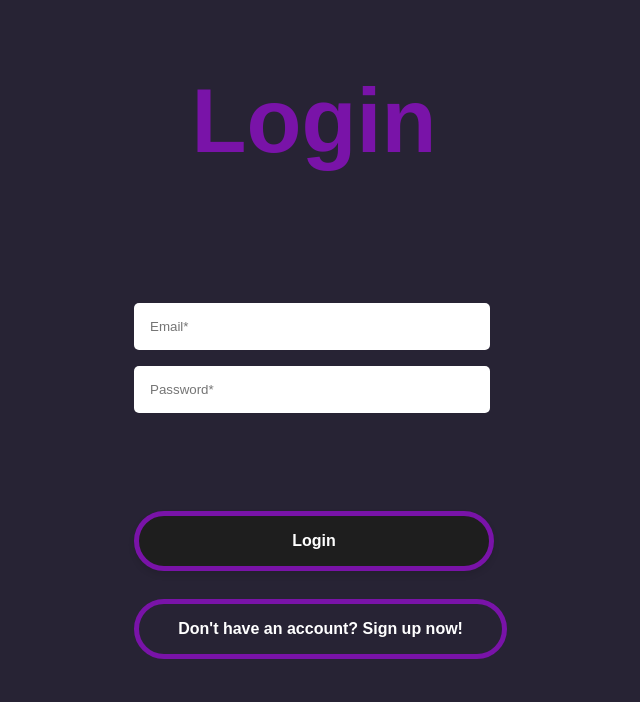
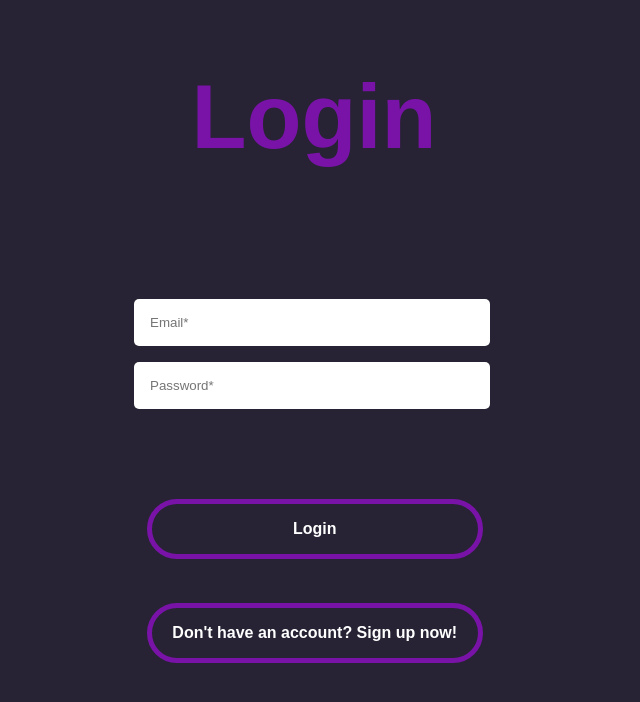
Before and after one commit to Arnold45202/DareShare, a React (Vite) app in the folder frontend/: page /login in a window 1280 px wide. Shown: the top 702 px of the page, without its empty margins (326-966 px from the left). Built offline with nearby package versions, Linux system fonts and the light colour scheme.

Commit message:
fixed login

```diff
--- a/frontend/src/pages/login.jsx
+++ b/frontend/src/pages/login.jsx
@@ -1,4 +1,4 @@
-import React, { useState } from 'react';
+import {React, useState } from 'react';
 import '../styleSheets/login.css';
 import { Link, useNavigate } from 'react-router-dom';
 import { useEffect } from 'react';
@@ -40,7 +40,7 @@ function Login() {
           />
         </div>
         <div className="button-group">
-          <button type="submit" className="login-btn">Login</button>
+          <Link to="/home" className="account-btn">Login</Link>
           <Link to="/register" className="account-btn">Don't have an account? Sign up now!</Link>
         </div>
       </form>
--- a/frontend/src/styleSheets/login.css
+++ b/frontend/src/styleSheets/login.css
@@ -53,7 +53,7 @@
   font-size: 1rem;
   color: white;
   background-color: #1e1e1e;
-	border: 5px solid rgb(121, 19, 168);
+	border: 20px solid rgb(121, 19, 168);
   border-radius: 100px;
   text-decoration: none;
   box-shadow: 0 4px 6px rgba(0, 0, 0, 0.1);
@@ -81,10 +81,10 @@
 }
 
 .button-group {
-	width: 90%;
+	width: 80%;
 	margin: auto;
 	padding-top: 50px;
-
+	padding-right:15px;
 }
 
 .account-btn:hover {
```
